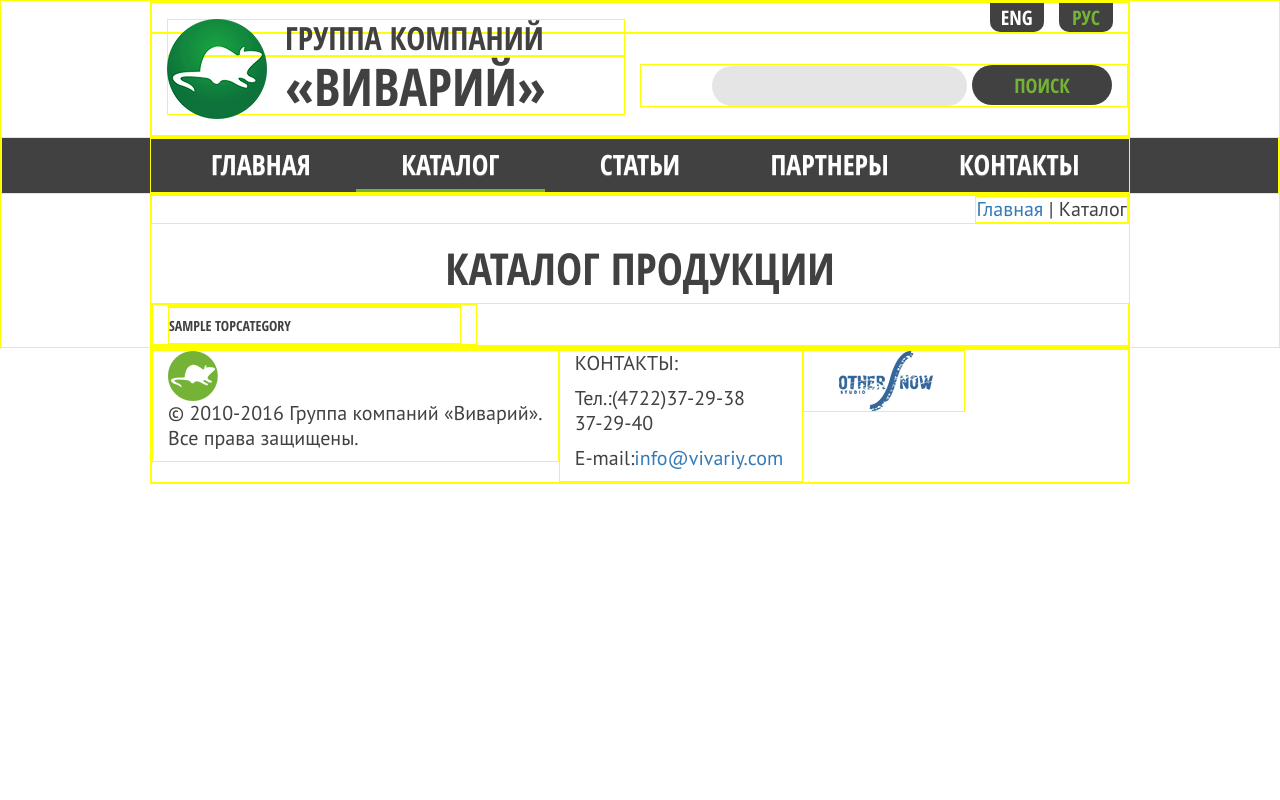
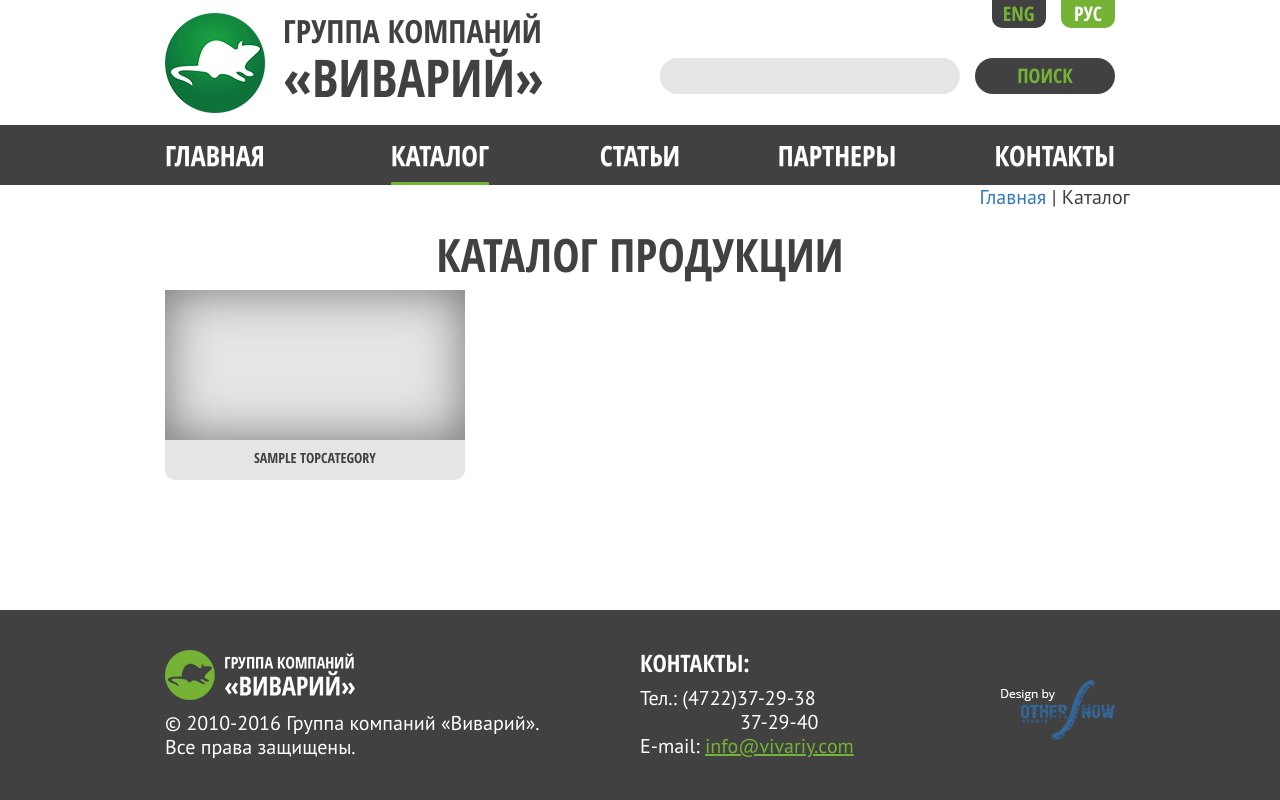
Before and after one commit to m-person/vivariy-site, a Django app: page /catalog/ in a window 1280 px wide. Run offline with Django 3.2, Linux system fonts and the light colour scheme; tables that the repository leaves empty hold one stand-in row (values such as "Sample post"); some libraries are stand-ins or nearby versions.

Commit message:
created css styles for base and main templates

```diff
--- a/app/static/css/custom.css
+++ b/app/static/css/custom.css
@@ -22,6 +22,17 @@
     font-style: italic;
 }
 
+@font-face {
+    font-family: "Open Sans";
+    src: url('/static/fonts/OpenSans-Regular.ttf');
+}
+
+@font-face {
+    font-family: "Open Sans";
+    src: url('/static/fonts/OpenSans-Light.ttf');
+    font-weight: 300;
+}
+
 /*@font-face {*/
 /*font-family: "MyriadPro";*/
 /*src: url('/static/fonts/MyriadPro-Regular.otf');*/
@@ -29,17 +40,17 @@
 
 /*---- base template ----*/
 div { /* todo: dbg*/
-    border: solid yellow 1px;
+    /*border: solid yellow 1px;*/
 }
 
 html,
 body {
     font-family: 'PT Sans', sans-serif;
+    /*font-family: 'Open Sans', sans-serif;*/
     font-size: 20px;
-    line-height: 25px;
+    line-height: 24px;
     color: #414141;
     max-width: 1300px;
-    /*height: 100vh;*/
 }
 
 .container {
@@ -54,17 +65,29 @@ h1, h2, h3, h4, h5 {
 }
 
 h1 {
-    /*font-size: 3rem;*/
     font-size: 52px;
 }
 
 h2 {
-    font-size: 2.2rem;
+    font-size: 46px;
     text-align: center;
 }
 
 h3 {
-    font-size: 2rem
+    font-size: 24px;
+}
+
+h4 {
+    font-size: 18px;
+}
+
+.content-wrapper {
+    min-height: 100vh;
+}
+
+main {
+    height: 100%;
+    padding-bottom: 190px;
 }
 
 /*---- base template: main menu -------*/
@@ -75,18 +98,26 @@ h3 {
 .main-menu {
     width: 100%;
     margin: 0;
+    height: 60px;
 }
 
 .main-menu > li {
     text-align: center;
     width: 20%;
+    height: 100%;
+}
+
+.main-menu span {
+    display: inline-block;
+    height: 40px;
 }
 
 .main-menu > li > a {
     color: white;
     font-family: 'Open Sans Condensed', sans-serif;
-    /*font-size: 1.6rem;*/
     font-size: 28px;
+    height: 100%;
+    padding: 20px 0;
 }
 
 .main-menu > li > a:hover {
@@ -94,8 +125,24 @@ h3 {
     color: #74b336;
 }
 
-.main-menu > li.active {
+.main-menu > li.active span {
     border-bottom: 3px solid #74b336;
+}
+
+.main-menu li:nth-of-type(1) {
+    text-align: left;
+}
+
+.main-menu li:nth-of-type(5) {
+    text-align: right;
+}
+
+.main-menu li:nth-of-type(2) {
+    padding-right: 20px;
+}
+
+.main-menu li:nth-of-type(4) {
+    padding-left: 14px;
 }
 
 /* ---------- base template: header-language switcher ---------*/
@@ -106,7 +153,7 @@ h3 {
 
 .lang_form button {
     background-color: #414141;
-    color: white;
+    color: #74b336;
     border: 0;
     font-family: 'Open Sans Condensed', sans-serif;
     width: 54px;
@@ -117,18 +164,19 @@ h3 {
     margin-left: 10px;
 }
 
-.lang_form button:first-of-type {
+.lang_form button.active {
+    color: white;
+    background-color: #74b336;
 }
 
-.lang_form button.active {
-    color: #74b336;
+.lang_form button:hover {
+    color: white;
 }
 
 /*----- base template: company logo ------*/
 .header-logo img {
     float: left;
     margin-right: 18px;
-    /*margin-right: 36px;*/
 }
 
 .header-logo {
@@ -140,7 +188,6 @@ header a:hover {
 }
 
 .header-logo div:nth-of-type(1) {
-    /*font-size: 1.84rem;*/
     font-size: 32px;
 }
 
@@ -151,7 +198,7 @@ header a:hover {
 }
 
 .search_form input {
-    height: 40px;
+    height: 36px;
     border-radius: 20px;
     border: 0;
 }
@@ -159,6 +206,8 @@ header a:hover {
 .search_form input[type="text"] {
     background-color: #e5e5e5;
     padding-left: 15px;
+    width: 300px;
+    margin-right: 10px;
 }
 
 .search_form input[type="submit"] {
@@ -168,3 +217,212 @@ header a:hover {
     font-family: 'Open Sans Condensed', sans-serif;
     width: 140px;
 }
+
+.search_form input[type="submit"]:hover {
+    color: white;
+}
+
+/*------ base template: footer -----*/
+/* Note: footer is flushing to bottom on pages with small content amount.
+ To attain that, also set rules for ".content-wrapper" and "main" blocks  */
+footer {
+    background-color: #414141;
+    color: white;
+    height: 190px; /*todo: change it on small screens*/
+    margin-top: -190px;
+    position: relative;
+    padding-top: 40px;
+}
+
+footer h3 {
+    color: white;
+    margin-top: 0;
+}
+
+footer .contacts {
+    padding: 0;
+}
+
+footer .contacts div:nth-of-type(2) {
+    text-indent: 100px;
+}
+
+footer img {
+    margin-bottom: 11px;
+}
+
+footer a {
+    color: #74b336;
+    text-decoration: underline;
+}
+
+footer .studio-logo {
+    text-align: right;
+    padding-top: 30px;
+}
+
+/*-------- main page: carousel ---------*/
+.carousel-bkg {
+    background-color: #e5e5e5;
+    height: 410px;
+    margin-bottom: 14px;
+}
+
+.carousel-bkg .container {
+    height: 100%;
+}
+
+.carousel {
+    height: 100%;
+}
+
+.carousel img {
+    border: solid 20px white;
+    border-radius: 10px;
+    margin-right: 50px;
+}
+
+div.carousel {
+    padding-top: 40px;
+}
+
+.carousel a.btn {
+    background-color: #414141;
+    font-family: 'Open Sans Condensed', sans-serif;
+    color: #74b336;
+    font-size: 18px;
+    width: 140px;
+    border-radius: 20px;
+    margin-top: 24px;
+    margin-left: 60px;
+}
+
+.carousel a:hover {
+    color: white;
+}
+
+.carousel-indicators {
+    bottom: 0;
+}
+
+.carousel-indicators li {
+    background-color: white;
+    margin: 8px;
+}
+
+.carousel-indicators li.active {
+    background-color: #74b336;
+    color: #74b336;
+    width: 20px;
+    height: 20px;
+    border-radius: 10px;
+    margin: 2px;
+    border: none;
+}
+
+/* --------- main page: product catalog -------- */
+
+.main-catalog h2 {
+    margin-bottom: 30px;
+}
+
+.main-catalog-item-img {
+    height: 150px;
+    box-shadow: inset 0 0 50px rgba(0, 0, 0, .5);
+}
+
+.main-catalog-item a {
+    text-decoration: none;
+    color: #414141;
+}
+
+.main-catalog-item a:hover .main-catalog-item-container {
+    color: white;
+    background-color: #74b336;
+}
+
+.main-catalog-item a:hover .main-catalog-item-img {
+    -webkit-filter: grayscale(100%) opacity(60%) contrast(200%);
+    filter: grayscale(100%) opacity(60%) contrast(200%);
+}
+
+.main-catalog-item-container {
+    background-color: #e5e5e5;
+    width: 300px;
+    border-bottom-left-radius: 10px;
+    border-bottom-right-radius: 10px;
+    text-align: center;
+    margin: 0 auto 40px;
+    padding-bottom: 5px;
+}
+
+.main-catalog-item-container h4 {
+    padding-top: 5px;
+}
+
+.main-catalog-item a:hover h4 {
+    color: white;
+}
+
+/* --------- main page: about us -----------*/
+.about-us {
+    background-image: url("/static/img/about-us-bkg-2.jpg");
+    background-color: #414141;
+    background-repeat: no-repeat;
+    background-attachment: fixed;
+    background-size: 100% auto;
+    color: white;
+    height: 420px;
+    text-align: center;
+    margin-top: 14px;
+}
+
+.about-us h2 {
+    color: white;
+    margin: 40px auto 30px;
+}
+
+/* ------------- main page: articles ---------------*/
+.main-article h2 {
+    margin: 40px auto 30px;
+}
+
+.main-article-item {
+    background-color: #e5e5e5;
+    width: 300px;
+    border-bottom-left-radius: 10px;
+    border-bottom-right-radius: 10px;
+    text-align: center;
+}
+
+.main-article-item-wrapper {
+    padding: 0 16px 16px;
+}
+
+.main-article-item-content {
+    min-height: 240px;
+}
+
+.main-article a {
+    background-color: #414141;
+    color: #74b336;
+    font-family: 'Open Sans Condensed', sans-serif;
+    font-size: 18px;
+    border-radius: 20px;
+    width: 240px;
+    margin-bottom: 60px;
+    margin-top: 40px;
+}
+
+.main-article a:hover {
+    color: white;
+}
+
+.main-article-item a {
+    width: 140px;
+    margin: 26px auto;
+}
+
+.main-article-item .article-date {
+    font-family: 'Open Sans Condensed', sans-serif;
+}
--- a/app/templates/base.html
+++ b/app/templates/base.html
@@ -2,7 +2,7 @@
 {% load i18n %}
 <!DOCTYPE html>
 <html lang="ru">
-<headh>
+<head>
     {% block meta %}
         <meta charset="UTF-8">
         <meta http-equiv="X-UA-Compatible" content="IE=edge">
@@ -27,7 +27,7 @@
         <link rel="stylesheet" href="{% static 'css/bootstrap-theme.min.css' %}">
         <link rel="stylesheet" href="{% static 'css/custom.css' %}">
     {% endblock %}
-</headh>
+</head>
 
 <body>
 <div class="content-wrapper">
@@ -60,12 +60,6 @@
                             <input type="text" name="search_text">
                             <input type="submit" value="ПОИСК">
                         </div>
-{#                        <div class="col-lg-offset-1 col-lg-4 search_form-input">#}
-{#                            <input type="text" name="search_text">#}
-{#                        </div>#}
-{#                        <div class="col-lg-2 search_form-submit">#}
-{#                            <input type="submit" value="ПОИСК">#}
-{#                        </div>#}
                     </form>
                 </div>
             </div>
@@ -74,15 +68,18 @@
                 <div class="container">
                     {#                    <div class="row">#}
                     <ul class="nav navbar-nav main-menu">
-                            <li class="{% if menuitem == 'main' %}active{% endif %}"><a href="/">ГЛАВНАЯ</a></li>
-                            <li class="{% if menuitem == 'catalog' %}active{% endif %}"><a href="/catalog">КАТАЛОГ</a>
+                        <li class="{% if menuitem == 'main' %}active{% endif %}"><a href="/"><span>ГЛАВНАЯ</span></a>
                         </li>
-                            <li class="{% if menuitem == 'articles' %}active{% endif %}"><a href="/articles">СТАТЬИ</a>
+                        <li class="{% if menuitem == 'catalog' %}active{% endif %}"><a
+                                href="/catalog"><span>КАТАЛОГ</span></a>
+                        </li>
+                        <li class="{% if menuitem == 'articles' %}active{% endif %}"><a
+                                href="/articles"><span>СТАТЬИ</span></a>
                         </li>
                         <li class="{% if menuitem == 'partners' %}active{% endif %}"><a
-                                    href="/partners">ПАРТНЕРЫ</a></li>
+                                href="/partners"><span>ПАРТНЕРЫ</span></a></li>
                         <li class="{% if menuitem == 'contacts' %}active{% endif %}"><a
-                                    href="/contacts">КОНТАКТЫ</a></li>
+                                href="/contacts"><span>КОНТАКТЫ</span></a></li>
                     </ul>
                     {#                    </div>#}
                 </div>
@@ -90,7 +87,6 @@
         {% endblock %}
     </header>
 
-    {#    <main class="container">#}
     <main>
         {% block content %}
             <br><br><br>
@@ -103,16 +99,17 @@
     {% block footer %}
         <div class="container">
             <div class="row">
-                <div class="col-lg-5">
+                <div class="col-lg-6">
                     <img src="{% static 'img/logo_footer.png' %}" alt="company logo">
                     <p>© 2010-2016 Группа компаний «Виварий».<br> Все права защищены.</p>
                 </div>
-                <div class="col-lg-3">
-                    <p>КОНТАКТЫ:</p>
-                    <p>Тел.:(4722)37-29-38<br>37-29-40</p>
-                    <p>E-mail:<a href="mailto:info@vivariy.com">info@vivariy.com</a></p>
+                <div class="col-lg-3 contacts">
+                    <h3>КОНТАКТЫ:</h3>
+                    <div>Тел.: (4722)37-29-38</div>
+                    <div>37-29-40</div>
+                    <div>E-mail: <a href="mailto:info@vivariy.com">info@vivariy.com</a></div>
                 </div>
-                <div class="col-lg-2">
+                <div class="col-lg-3 studio-logo">
                     <img src="{% static 'img/studio_logo.png' %}" alt="design studio logo">
                     <!-- programming: Vasyliev Andrey <andrey_at_micro-man.com> -->
                 </div>
```
Also changed, not shown: app/templates/main.html (+21 -14 lines). Lines whose indentation alone changed are shown as unchanged.
